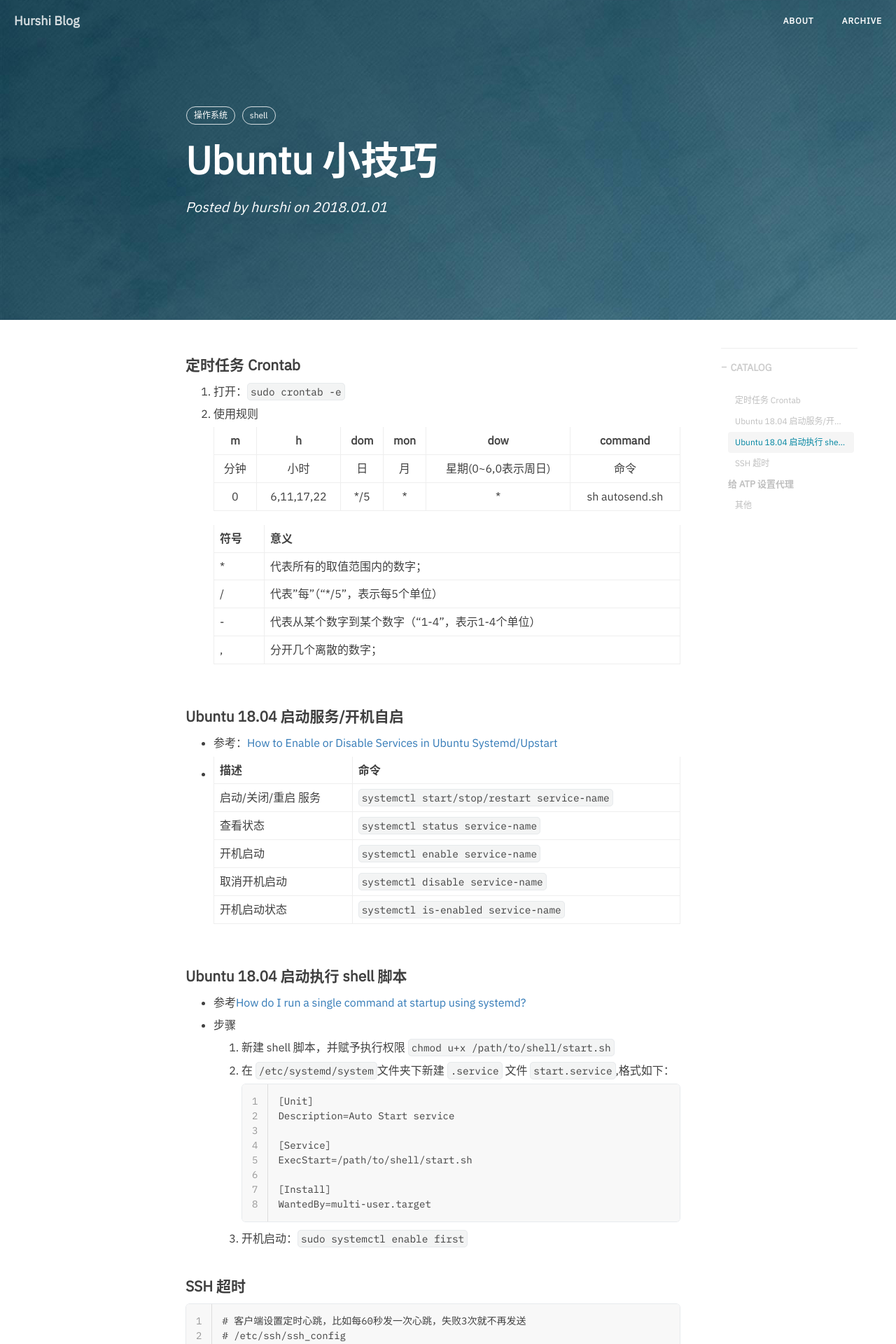
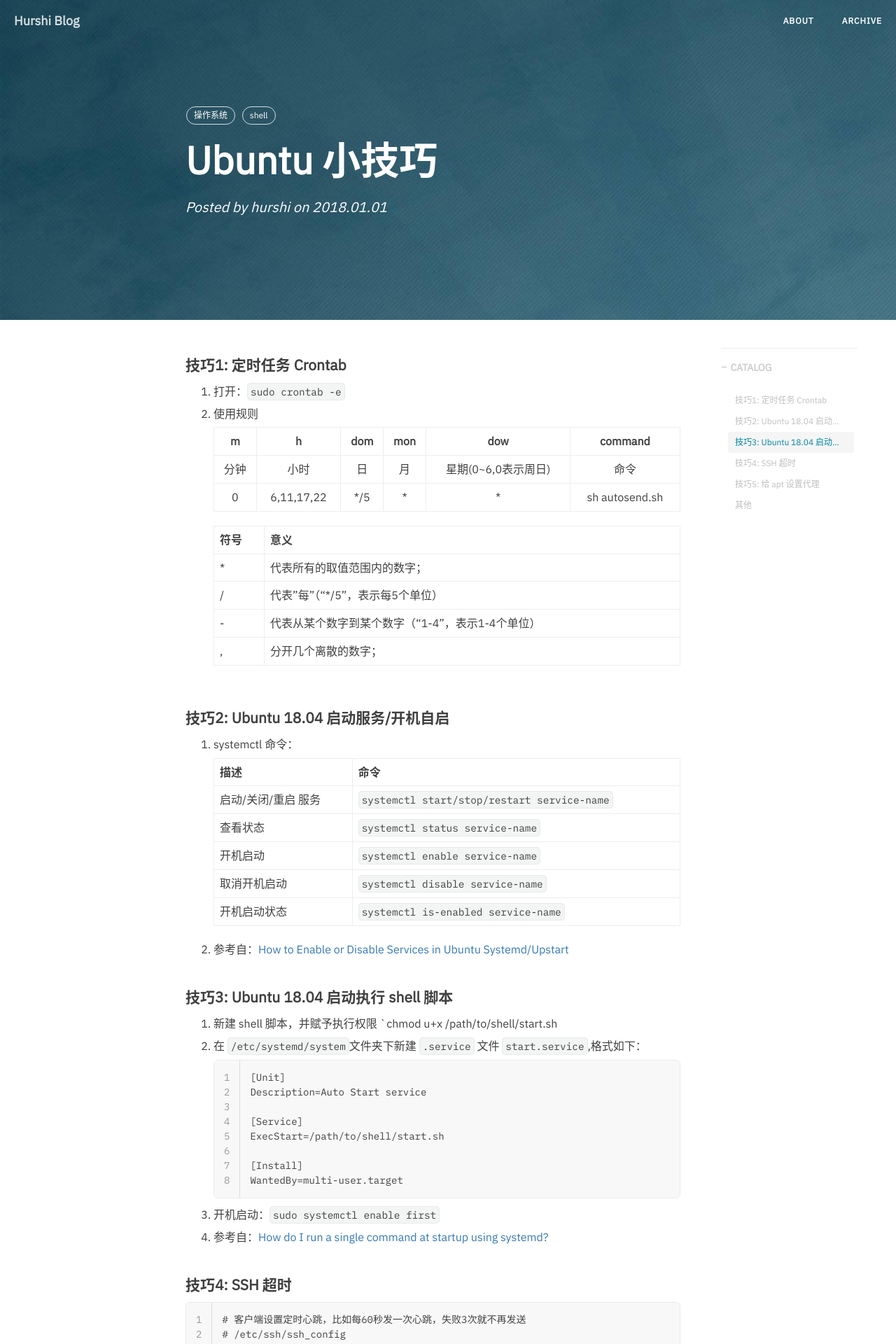
Before and after one commit to hurshi/hurshi.github.io, a Jekyll site: the page built from _posts/2018-01-01-tips_ubuntu.md, in a window 1280 px wide. Shown: the top 1920 px of the page at 70% size. Built offline with Jekyll 4.4.1, drawn with Linux system fonts in a browser that asks for light colours; nearby versions of some CDN libraries; comment, search, counter and statistics services are not loaded; some of the changed text lies outside the part shown.

Commit message:
fix table style and tip for ubuntu

````diff
--- a/_posts/2018-01-01-tips_ubuntu.md
+++ b/_posts/2018-01-01-tips_ubuntu.md
@@ -7,7 +7,7 @@
     - shell
 ---
 
-#### 定时任务 Crontab
+#### 技巧1: 定时任务 Crontab
 
 1. 打开：`sudo crontab -e`
 
@@ -25,41 +25,43 @@
     | -    | 代表从某个数字到某个数字（“1-4”，表示1-4个单位） |
     | ,    | 分开几个离散的数字；                             |
 
-#### Ubuntu 18.04 启动服务/开机自启
+#### 技巧2: Ubuntu 18.04 启动服务/开机自启
 
-* 参考：[How to Enable or Disable Services in Ubuntu Systemd/Upstart](https://linoxide.com/linux-how-to/enable-disable-services-ubuntu-systemd-upstart/)
+1. systemctl 命令：
 
-* | 描述     | 命令                           |
-  | -------- | ------------------------------ |
-  | 启动/关闭/重启 服务 | `systemctl start/stop/restart service-name` |
-  |查看状态|`systemctl status service-name`|
-  |开机启动| `systemctl enable service-name`             |
-  |取消开机启动| `systemctl disable service-name`            |
-  |开机启动状态|`systemctl is-enabled service-name`|
+    | 描述                | 命令                                        |
+    | ------------------- | ------------------------------------------- |
+    | 启动/关闭/重启 服务 | `systemctl start/stop/restart service-name` |
+    | 查看状态            | `systemctl status service-name`             |
+    | 开机启动            | `systemctl enable service-name`             |
+    | 取消开机启动        | `systemctl disable service-name`            |
+    | 开机启动状态        | `systemctl is-enabled service-name`         |
 
-#### Ubuntu 18.04 启动执行 shell 脚本
-* 参考[How do I run a single command at startup using systemd?](https://askubuntu.com/questions/919054/how-do-i-run-a-single-command-at-startup-using-systemd)
+2. 参考自：[How to Enable or Disable Services in Ubuntu Systemd/Upstart](https://linoxide.com/linux-how-to/enable-disable-services-ubuntu-systemd-upstart/)
 
-* 步骤
 
-  1. 新建 shell 脚本，并赋予执行权限 `chmod u+x /path/to/shell/start.sh`
+#### 技巧3: Ubuntu 18.04 启动执行 shell 脚本
 
-  2. 在 `/etc/systemd/system`文件夹下新建 `.service` 文件 `start.service`,格式如下：
+1. 新建 shell 脚本，并赋予执行权限 `chmod u+x /path/to/shell/start.sh
 
-     ```
-     [Unit]
-     Description=Auto Start service
+2. 在 `/etc/systemd/system`文件夹下新建 `.service` 文件 `start.service`,格式如下：
 
-     [Service]
-     ExecStart=/path/to/shell/start.sh
+   ```
+   [Unit]
+   Description=Auto Start service
 
-     [Install]
-     WantedBy=multi-user.target
-     ```
+   [Service]
+   ExecStart=/path/to/shell/start.sh
 
-  3. 开机启动：`sudo systemctl enable first`
+   [Install]
+   WantedBy=multi-user.target
+   ```
 
-#### SSH 超时
+3. 开机启动：`sudo systemctl enable first`
+
+4. 参考自：[How do I run a single command at startup using systemd?](https://askubuntu.com/questions/919054/how-do-i-run-a-single-command-at-startup-using-systemd)
+
+#### 技巧4: SSH 超时
 
   ```
 # 客户端设置定时心跳，比如每60秒发一次心跳，失败3次就不再发送
@@ -69,7 +71,7 @@
 ServerAliveCountMax 3
   ```
 
-### 给 ATP 设置代理
+#### 技巧5: 给 apt 设置代理
 
 ```
 sudo vi /etc/apt/apt.conf.d/proxy.conf
````
Also changed, not shown: css/bootstrap.min.css.
